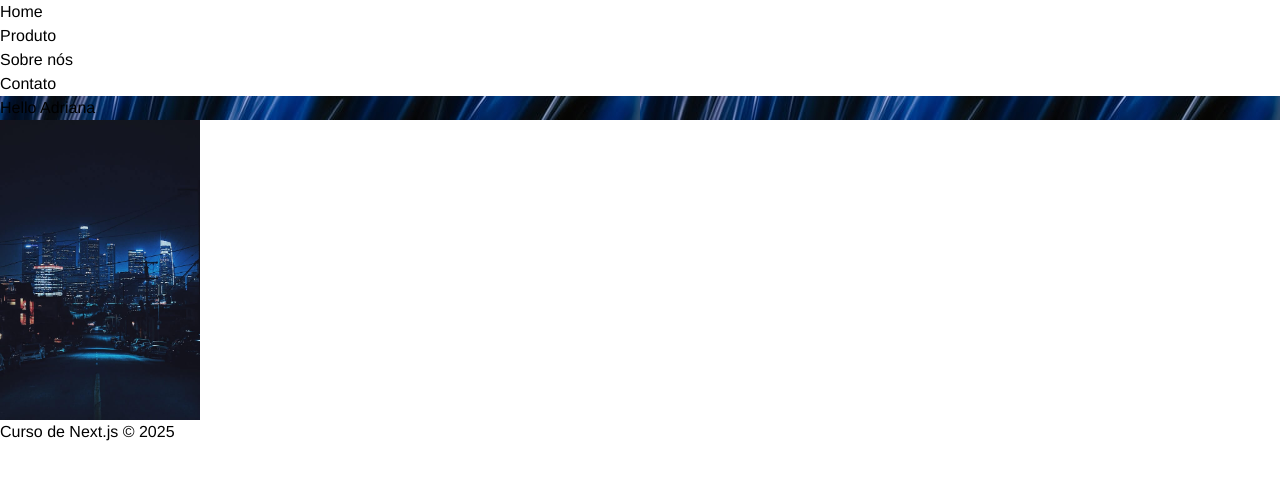
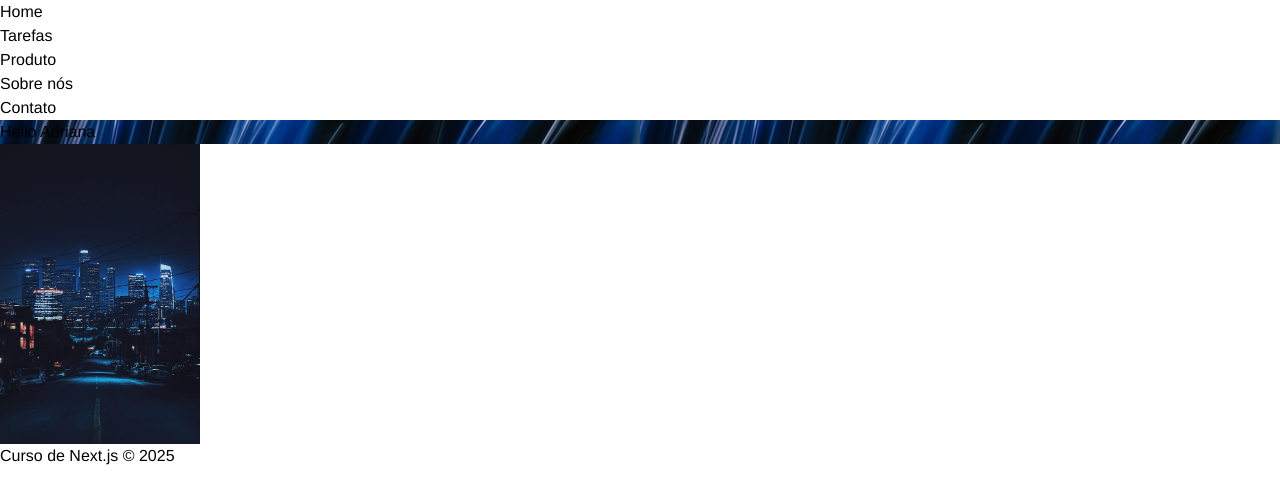
Before and after one commit to AdrianaRoza/next.js_study, a Next.js app: page / in a window 1280 px wide. Shown: the top 504 px of the page. Built offline with nearby package versions, Linux system fonts and the light colour scheme.

Commit message:
Fetch data (requisição em API)

```diff
--- a/src/components/navbar.jsx
+++ b/src/components/navbar.jsx
@@ -16,6 +16,17 @@ const Navbar = () => {
               </span>
           </Link>
           </li>
+
+          <li>
+          <Link href="/todos"
+            className="group text-white no-underline
+            transition duration-300"
+          >
+            <span className="text-white group-hover:text-gray-400">
+              Tarefas
+            </span>
+          </Link>
+        </li>
 
         <li>
           <Link href="/products"
```
Also changed, not shown: src/app/todos/page.tsx (added, +30 -0 lines).
